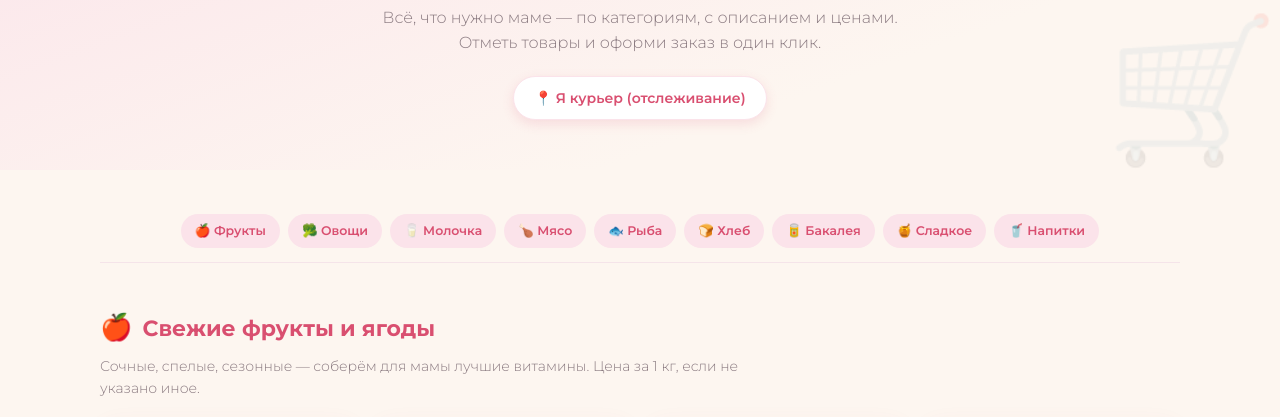
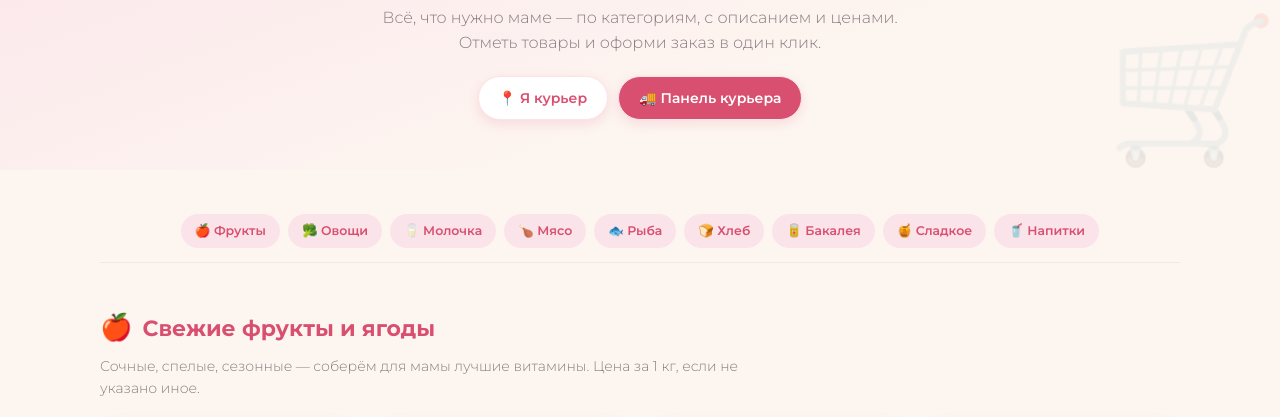
Before and after one commit to d8470600-dev/mama-mia, a plain HTML site: page index.html in a window 1280 px wide. Shown: the part 188-605 px from the top of the page. Drawn offline with Linux system fonts and the light colour scheme.

Commit message:
Update index.html

```diff
--- a/index.html
+++ b/index.html
@@ -23,9 +23,9 @@
   .hero h1{font-family:'Marck Script',cursive;font-size:clamp(38px,7vw,68px);color:var(--accent);font-weight:400;}
   .hero p{max-width:560px;margin:14px auto 0;color:var(--muted);font-size:16px;font-weight:300;}
 
+  .hero-buttons { display: flex; justify-content: center; gap: 10px; margin-top: 20px; flex-wrap: wrap; }
   .tracker-btn {
     display: inline-block;
-    margin-top: 20px;
     background: #fff;
     color: var(--accent);
     padding: 10px 20px;
@@ -38,6 +38,7 @@
     border: 1px solid var(--accent-soft);
   }
   .tracker-btn:hover { background: var(--accent); color: #fff; }
+  .tracker-btn.courier { background: var(--accent); color: #fff; }
 
   .wrap{max-width:1120px;margin:0 auto;padding:0 20px 40px;}
 
@@ -97,7 +98,10 @@
 <header class="hero">
   <h1>Заказ продуктов</h1>
   <p>Всё, что нужно маме — по категориям, с описанием и ценами. Отметь товары и оформи заказ в один клик.</p>
-  <a href="tracker.html" class="tracker-btn">📍 Я курьер (отслеживание)</a>
+  <div class="hero-buttons">
+    <a href="tracker.html" class="tracker-btn">📍 Я курьер</a>
+    <a href="courier.html" class="tracker-btn courier">🚚 Панель курьера</a>
+  </div>
 </header>
 
 <main class="wrap">
```
